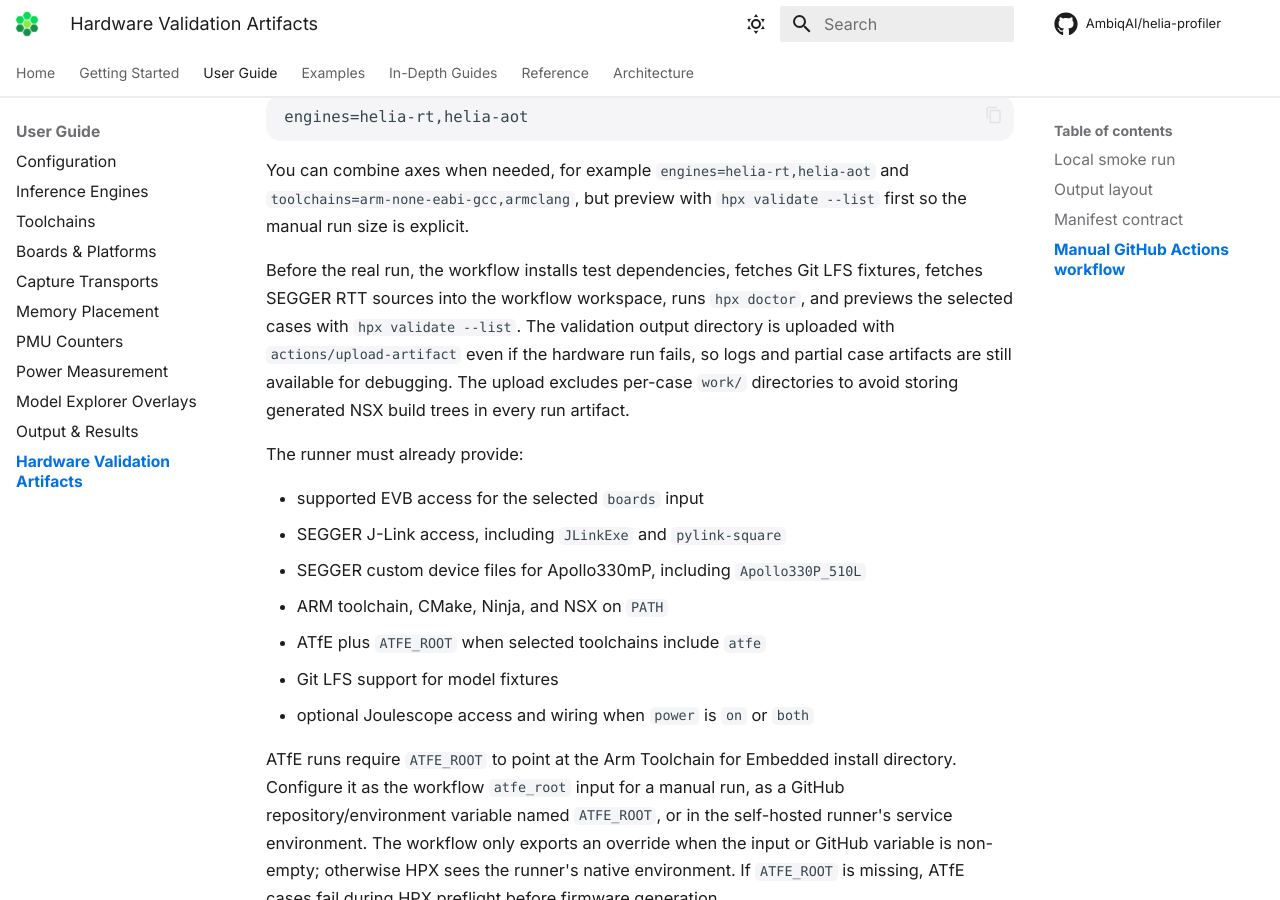
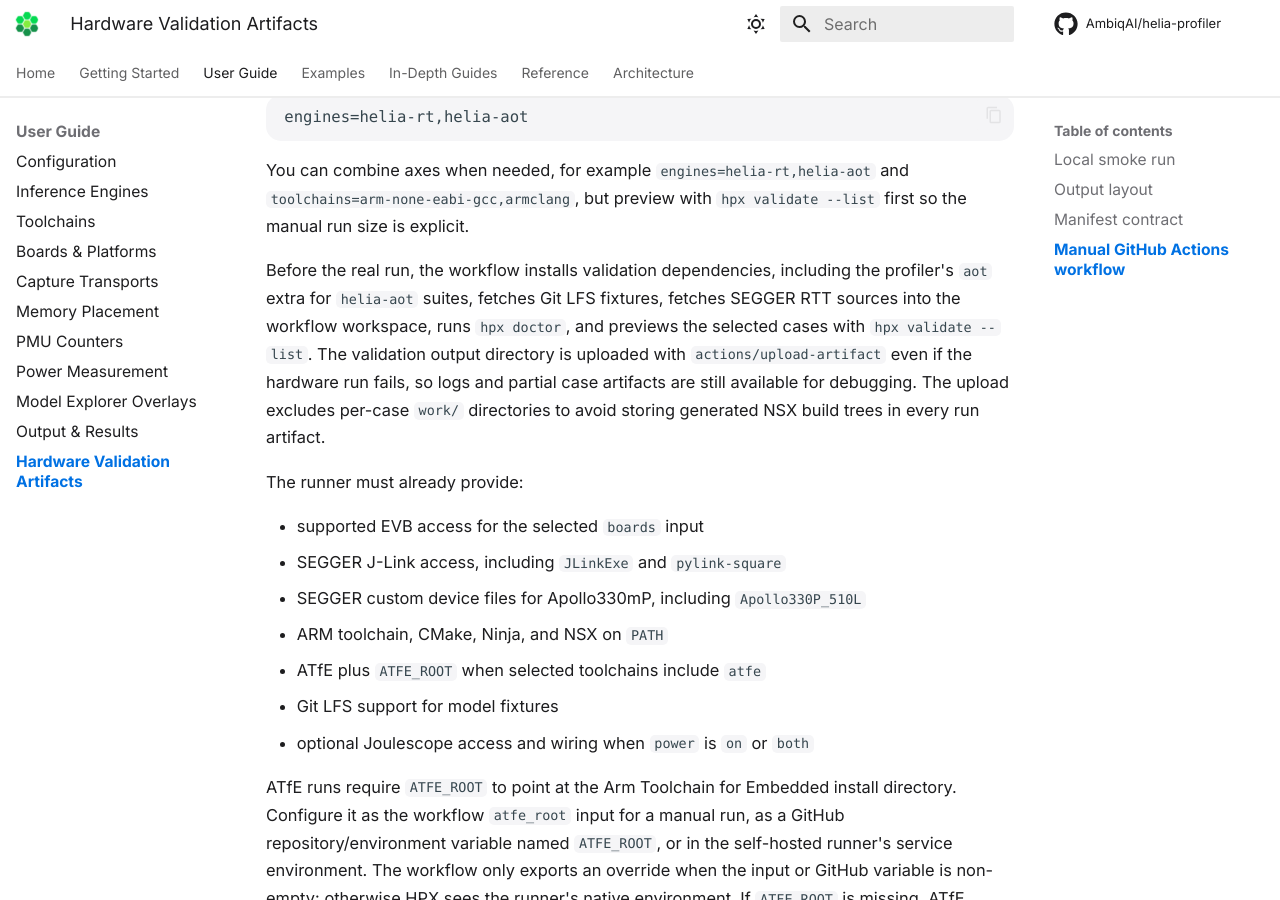
Before and after one commit to AmbiqAI/helia-profiler, an MkDocs documentation site: the page built from docs/guide/hardware-ci.md, in a window 1280 px wide and 900 px high, scrolled down 5003 px. Built offline with MkDocs 1.6.1 and Material for MkDocs 9.7.7, drawn with Linux system fonts in a browser that asks for light colours; some web fonts are replaced; comment, search, counter and statistics services are not loaded.

Commit message:
ci: install AOT extra for hardware validation

```diff
--- a/docs/guide/hardware-ci.md
+++ b/docs/guide/hardware-ci.md
@@ -227,13 +227,14 @@ You can combine axes when needed, for example `engines=helia-rt,helia-aot` and
 `toolchains=arm-none-eabi-gcc,armclang`, but preview with `hpx validate --list`
 first so the manual run size is explicit.
 
-Before the real run, the workflow installs test dependencies, fetches Git LFS
-fixtures, fetches SEGGER RTT sources into the workflow workspace, runs
-`hpx doctor`, and previews the selected cases with `hpx validate --list`. The
-validation output directory is uploaded with `actions/upload-artifact` even if
-the hardware run fails, so logs and partial case artifacts are still available
-for debugging. The upload excludes per-case `work/` directories to avoid
-storing generated NSX build trees in every run artifact.
+Before the real run, the workflow installs validation dependencies, including
+the profiler's `aot` extra for `helia-aot` suites, fetches Git LFS fixtures,
+fetches SEGGER RTT sources into the workflow workspace, runs `hpx doctor`, and
+previews the selected cases with `hpx validate --list`. The validation output
+directory is uploaded with `actions/upload-artifact` even if the hardware run
+fails, so logs and partial case artifacts are still available for debugging.
+The upload excludes per-case `work/` directories to avoid storing generated NSX
+build trees in every run artifact.
 
 The runner must already provide:
 
```
Also changed, not shown: 1 other file.
